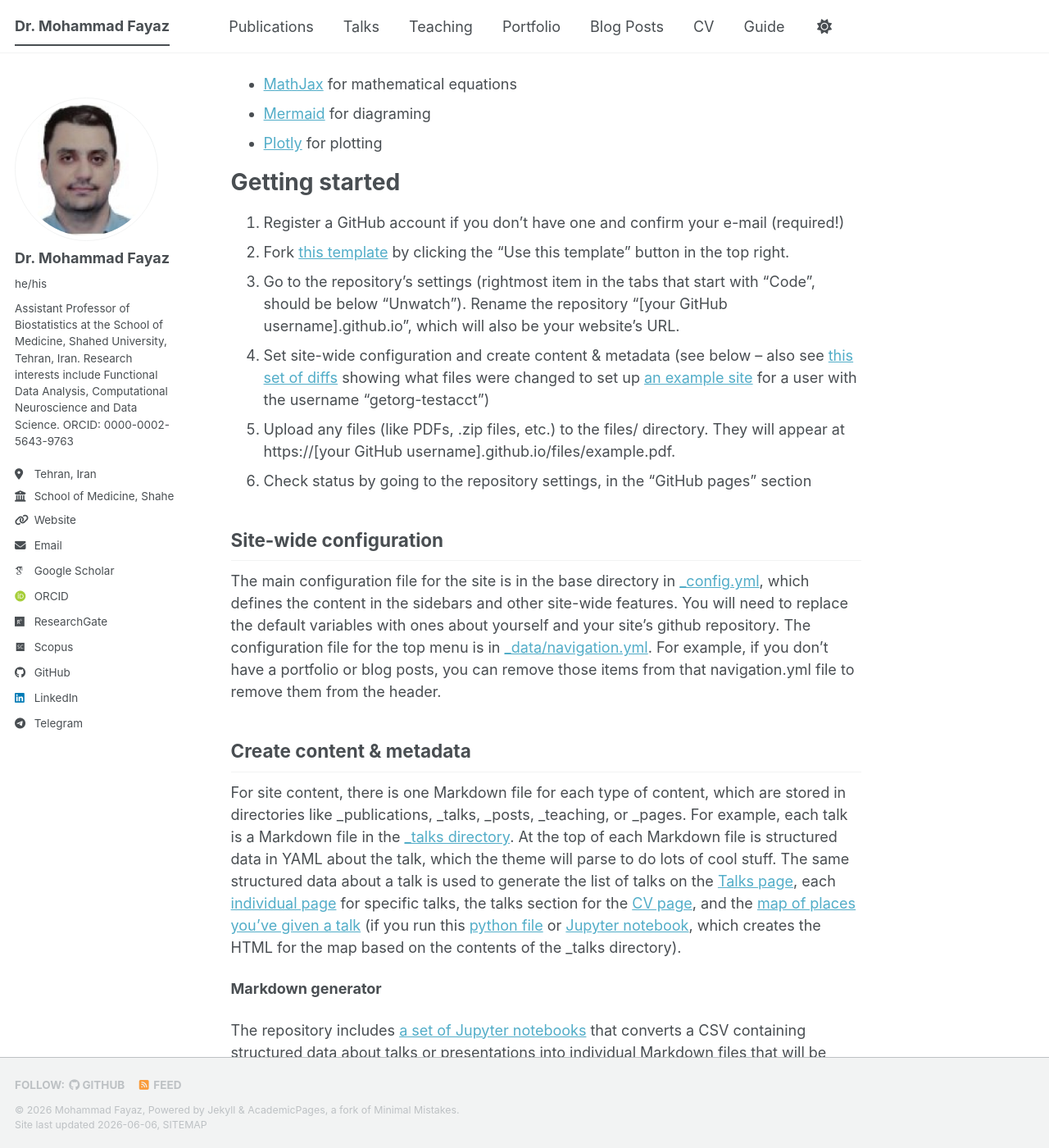
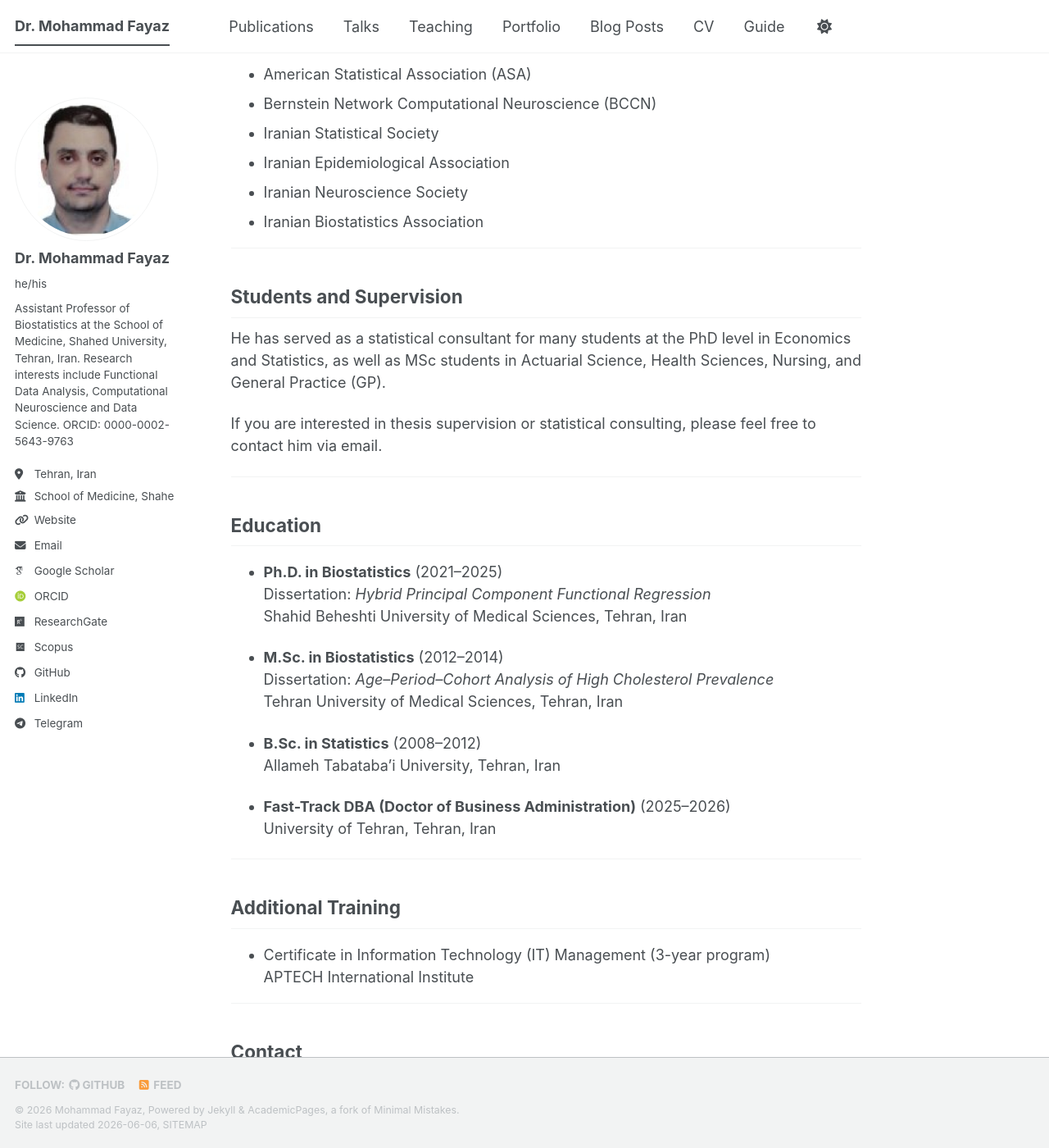
Before and after one commit to mohammad-fayaz/mohammad-fayaz.github.io, a Jekyll site: the page built from _pages/about.md, in a window 1280 px wide and 1400 px high, scrolled down 1030 px. Shown: the whole window at 82% size. Built offline with Jekyll 4.4.1, drawn with Linux system fonts in a browser that asks for light colours; some web fonts are replaced; a script bundle is joined from its source files by our own code; library files that are not in the unit come from our copies; some of the changed text lies outside the part shown.

Commit message:
Update about.md

```diff
--- a/_pages/about.md
+++ b/_pages/about.md
@@ -1,56 +1,86 @@
 ---
 permalink: /
-title: "Academic Pages is a ready-to-fork GitHub Pages template for academic personal websites"
+title: "About Me"
 author_profile: true
 redirect_from:
   - /about/
   - /about.html
 ---
 
-This is the front page of a website that is powered by the [Academic Pages template](https://github.com/academicpages/academicpages.github.io) and hosted on GitHub pages. [GitHub pages](https://pages.github.com) is a free service in which websites are built and hosted from code and data stored in a GitHub repository, automatically updating when a new commit is made to the repository. This template was forked from the [Minimal Mistakes Jekyll Theme](https://mmistakes.github.io/minimal-mistakes/) created by Michael Rose, and then extended to support the kinds of content that academics have: publications, talks, teaching, a portfolio, blog posts, and a dynamically-generated CV. Incidentally, these same features make it a great template for anyone that needs to show off a professional template!
 
- You can fork [this template](https://github.com/academicpages/academicpages.github.io) right now, modify the configuration and Markdown files, add your own PDFs and other content, and have your own site for free, with no ads!
+---
+permalink: /
+title: "About Me"
+author_profile: true
+redirect_from:
+  - /about/
+  - /about.html
+---
 
-A data-driven personal website
-======
-Like many other Jekyll-based GitHub Pages templates, Academic Pages makes you separate the website's content from its form. The content & metadata of your website are in structured Markdown files, while various other files constitute the theme, specifying how to transform that content & metadata into HTML pages. You keep these various Markdown (.md), YAML (.yml), HTML, and CSS files in a public GitHub repository. Each time you commit and push an update to the repository, the [GitHub pages](https://pages.github.com/) service creates static HTML pages based on these files, which are hosted on GitHub's servers free of charge.
+## About Me
 
-Many of the features of dynamic content management systems (like Wordpress) can be achieved in this fashion, using a fraction of the computational resources and with far less vulnerability to hacking and DDoSing. You can also modify the theme to your heart's content without touching the content of your site. If you get to a point where you've broken something in Jekyll/HTML/CSS beyond repair, your Markdown files describing your talks, publications, etc. are safe. You can rollback the changes or even delete the repository and start over - just be sure to save the Markdown files! You can also write scripts that process the structured data on the site, such as [this one](https://github.com/academicpages/academicpages.github.io/blob/master/talkmap.ipynb) that analyzes metadata in pages about talks to display [a map of every location you've given a talk](https://academicpages.github.io/talkmap.html).
+Mohammad Fayaz is an Assistant Professor of Biostatistics in the Department of Health and Social Medicine, School of Medicine, Shahed University, Tehran, Iran (since October 2024).
 
-For those users that need more advanced functionality, the template also supports the following popular tools:
-- [MathJax](https://www.mathjax.org/) for mathematical equations
-- [Mermaid](https://mermaid.js.org/) for diagraming
-- [Plotly](https://plotly.com/javascript/) for plotting
+He previously served as a Lecturer (Assistant Professor) in Statistics at the ECO College of Insurance, Allameh Tabataba'i University, Tehran, Iran (August 2022 – February 2025).
 
-Getting started
-======
-1. Register a GitHub account if you don't have one and confirm your e-mail (required!)
-1. Fork [this template](https://github.com/academicpages/academicpages.github.io) by clicking the "Use this template" button in the top right.
-1. Go to the repository's settings (rightmost item in the tabs that start with "Code", should be below "Unwatch"). Rename the repository "[your GitHub username].github.io", which will also be your website's URL.
-1. Set site-wide configuration and create content & metadata (see below -- also see [this set of diffs](https://archive.is/3TPas) showing what files were changed to set up [an example site](https://getorg-testacct.github.io) for a user with the username "getorg-testacct")
-1. Upload any files (like PDFs, .zip files, etc.) to the files/ directory. They will appear at https://[your GitHub username].github.io/files/example.pdf.
-1. Check status by going to the repository settings, in the "GitHub pages" section
+---
 
-Site-wide configuration
-------
-The main configuration file for the site is in the base directory in [_config.yml](https://github.com/academicpages/academicpages.github.io/blob/master/_config.yml), which defines the content in the sidebars and other site-wide features. You will need to replace the default variables with ones about yourself and your site's github repository. The configuration file for the top menu is in [_data/navigation.yml](https://github.com/academicpages/academicpages.github.io/blob/master/_data/navigation.yml). For example, if you don't have a portfolio or blog posts, you can remove those items from that navigation.yml file to remove them from the header.
+## Research Interests
 
-Create content & metadata
-------
-For site content, there is one Markdown file for each type of content, which are stored in directories like _publications, _talks, _posts, _teaching, or _pages. For example, each talk is a Markdown file in the [_talks directory](https://github.com/academicpages/academicpages.github.io/tree/master/_talks). At the top of each Markdown file is structured data in YAML about the talk, which the theme will parse to do lots of cool stuff. The same structured data about a talk is used to generate the list of talks on the [Talks page](https://academicpages.github.io/talks), each [individual page](https://academicpages.github.io/talks/2012-03-01-talk-1) for specific talks, the talks section for the [CV page](https://academicpages.github.io/cv), and the [map of places you've given a talk](https://academicpages.github.io/talkmap.html) (if you run this [python file](https://github.com/academicpages/academicpages.github.io/blob/master/talkmap.py) or [Jupyter notebook](https://github.com/academicpages/academicpages.github.io/blob/master/talkmap.ipynb), which creates the HTML for the map based on the contents of the _talks directory).
+His main research interests include Functional Data Analysis, Computational Neuroscience, and Data Science.
 
-**Markdown generator**
+---
 
-The repository includes [a set of Jupyter notebooks](https://github.com/academicpages/academicpages.github.io/tree/master/markdown_generator
-) that converts a CSV containing structured data about talks or presentations into individual Markdown files that will be properly formatted for the Academic Pages template. The sample CSVs in that directory are the ones I used to create my own personal website at stuartgeiger.com. My usual workflow is that I keep a spreadsheet of my publications and talks, then run the code in these notebooks to generate the Markdown files, then commit and push them to the GitHub repository.
+## Academic Contributions
 
-How to edit your site's GitHub repository
-------
-Many people use a git client to create files on their local computer and then push them to GitHub's servers. If you are not familiar with git, you can directly edit these configuration and Markdown files directly in the github.com interface. Navigate to a file (like [this one](https://github.com/academicpages/academicpages.github.io/blob/master/_talks/2012-03-01-talk-1.md) and click the pencil icon in the top right of the content preview (to the right of the "Raw | Blame | History" buttons). You can delete a file by clicking the trashcan icon to the right of the pencil icon. You can also create new files or upload files by navigating to a directory and clicking the "Create new file" or "Upload files" buttons.
+He has authored numerous articles in ISI-, Scopus-, and PubMed-indexed journals. He has also served as a reviewer for several international scientific journals. In addition, he has actively participated in and presented at multiple international conferences, delivering both oral presentations and posters.
 
-Example: editing a Markdown file for a talk
-![Editing a Markdown file for a talk](/images/editing-talk.png)
+He is a member of several scientific societies, including:
 
-For more info
-------
-More info about configuring Academic Pages can be found in [the guide](https://academicpages.github.io/markdown/), the [growing wiki](https://github.com/academicpages/academicpages.github.io/wiki), and you can always [ask a question on GitHub](https://github.com/academicpages/academicpages.github.io/discussions). The [guides for the Minimal Mistakes theme](https://mmistakes.github.io/minimal-mistakes/docs/configuration/) (which this theme was forked from) might also be helpful.
+- International Society of Clinical Biostatistics (ISCB)
+- American Statistical Association (ASA)
+- Bernstein Network Computational Neuroscience (BCCN)
+- Iranian Statistical Society
+- Iranian Epidemiological Association
+- Iranian Neuroscience Society
+- Iranian Biostatistics Association
+
+---
+
+## Students and Supervision
+
+He has served as a statistical consultant for many students at the PhD level in Economics and Statistics, as well as MSc students in Actuarial Science, Health Sciences, Nursing, and General Practice (GP).
+
+If you are interested in thesis supervision or statistical consulting, please feel free to contact him via email.
+
+---
+
+## Education
+
+- **Ph.D. in Biostatistics** (2021–2025)
+  Dissertation: *Hybrid Principal Component Functional Regression*
+  Shahid Beheshti University of Medical Sciences, Tehran, Iran
+
+- **M.Sc. in Biostatistics** (2012–2014)
+  Dissertation: *Age–Period–Cohort Analysis of High Cholesterol Prevalence*
+  Tehran University of Medical Sciences, Tehran, Iran
+
+- **B.Sc. in Statistics** (2008–2012)
+  Allameh Tabataba'i University, Tehran, Iran
+
+- **Fast-Track DBA (Doctor of Business Administration)** (2025–2026)
+  University of Tehran, Tehran, Iran
+
+---
+
+## Additional Training
+
+- Certificate in Information Technology (IT) Management (3-year program)
+  APTECH International Institute
+
+---
+
+## Contact
+
+**Email:** Mohammad.Fayaz.89@gmail.com
+**ORCID:** https://orcid.org/0000-0002-5643-9763
```
